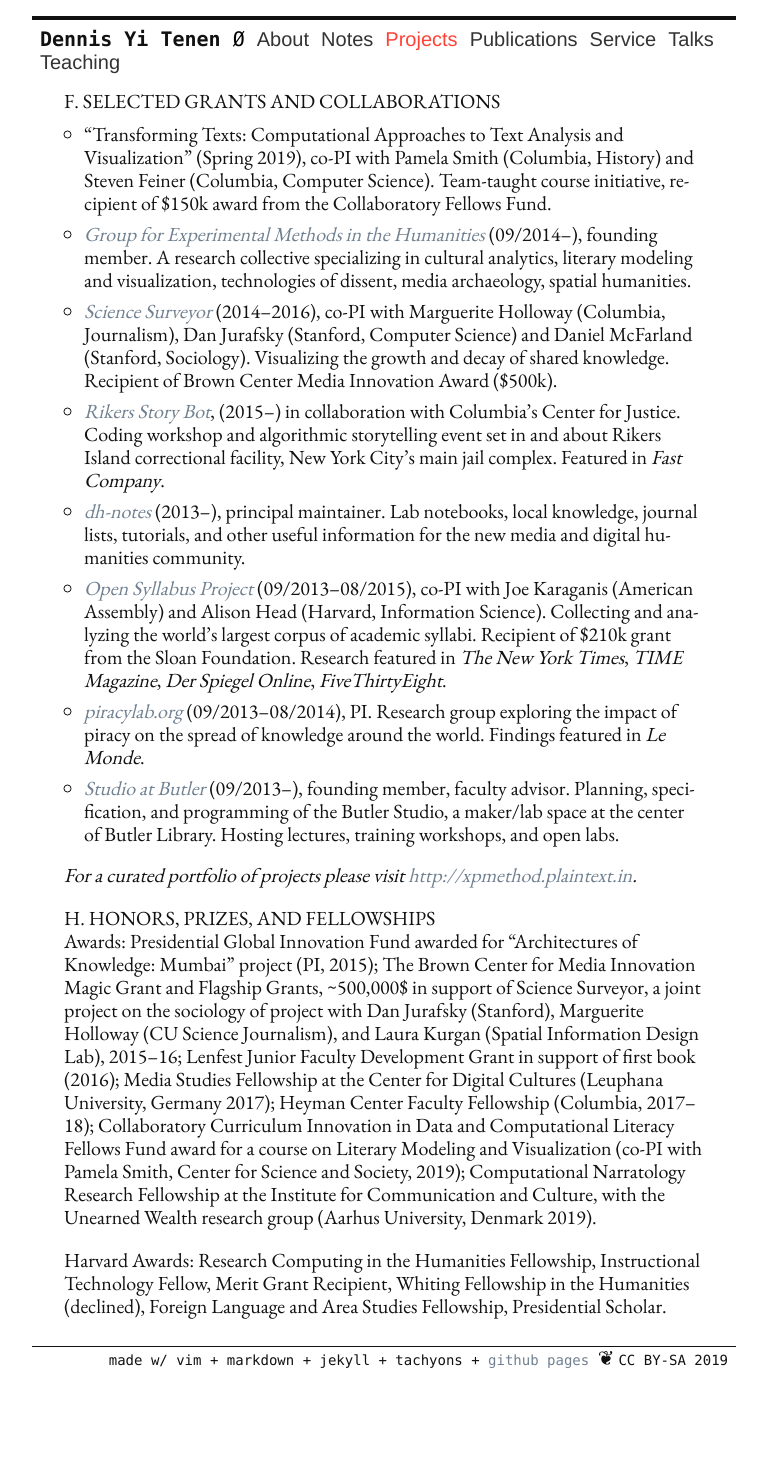
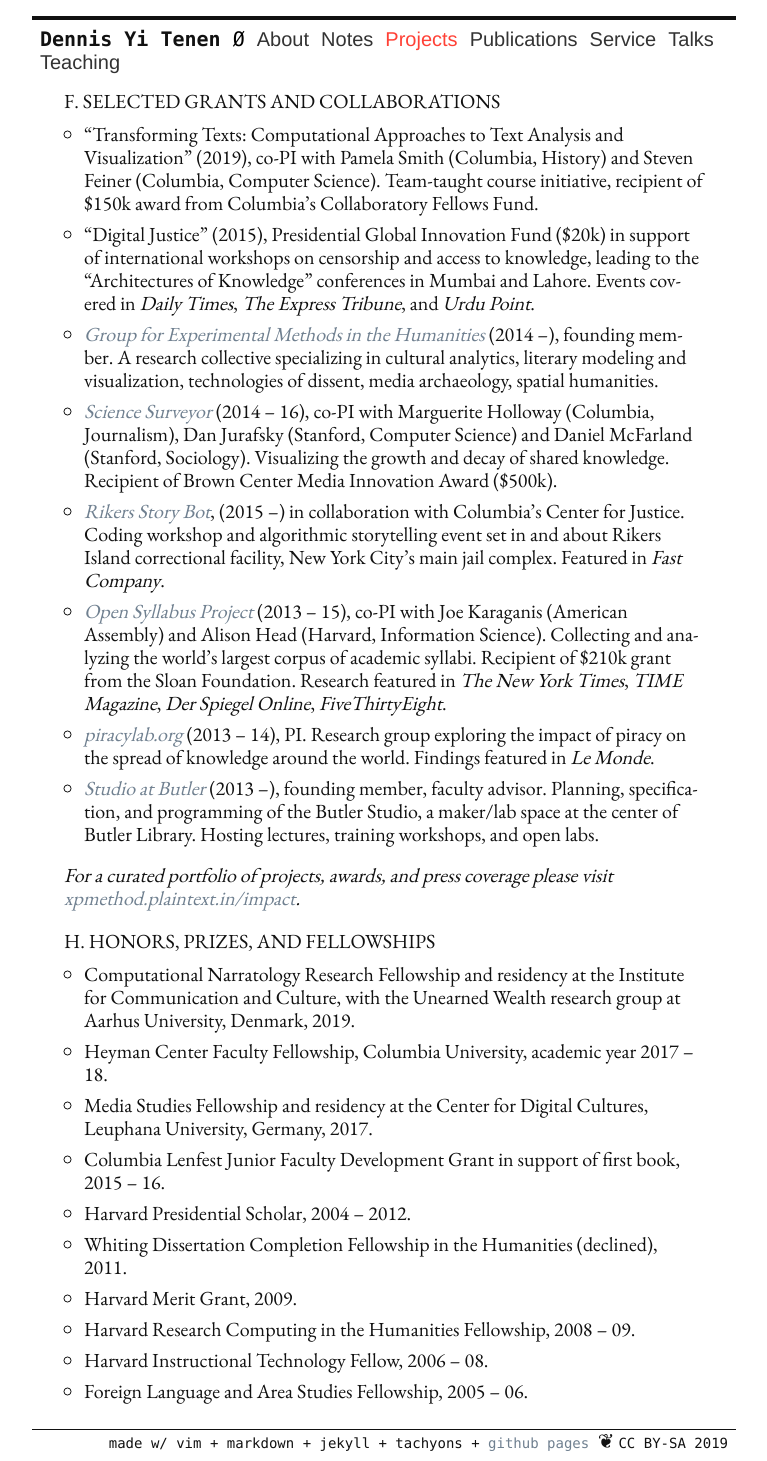
Before and after one commit to denten/denten.github.io, a Jekyll site: the page built from _pages/projects.md, in a window 1280 px wide. Shown: the whole page, without its empty margins (256-1023 px from the left). Built offline with Jekyll 4.4.1, drawn with Linux system fonts in a browser that asks for light colours; before the commit the page ends 1378 px from its top, so only the background shows below that.

Commit message:
udpate to better reflect categories

```diff
--- a/_includes/CV/05-projects.md
+++ b/_includes/CV/05-projects.md
@@ -1,60 +1,53 @@
 ## F. Selected Grants and Collaborations
 
-- "Transforming Texts: Computational Approaches to Text Analysis and
-  Visualization" (Spring 2019), co-PI with Pamela Smith (Columbia, History)
-and Steven Feiner (Columbia, Computer Science). Team-taught course initiative,
-recipient of $150k award from the Collaboratory Fellows Fund.
-- *[Group for Experimental Methods in the
-  Humanities](http://xpmethod.github.io/)* (09/2014--), founding member. A
-research collective specializing in cultural analytics, literary modeling and
-visualization, technologies of dissent, media archaeology, spatial humanities.
+- "Transforming Texts: Computational Approaches to Text Analysis and Visualization" (2019),
+  co-PI with Pamela Smith (Columbia, History) and Steven Feiner (Columbia, Computer Science).
+Team-taught course initiative, recipient of $150k award from Columbia's Collaboratory Fellows
+Fund.
+- "Digital Justice" (2015), Presidential Global Innovation Fund ($20k) in support of
+  international workshops on censorship and access to knowledge, leading to the "Architectures
+of Knowledge" conferences in Mumbai and Lahore. Events covered in *Daily Times*, *The Express
+Tribune*, and *Urdu Point*.
+- *[Group for Experimental Methods in the Humanities](http://xpmethod.github.io/)* (2014 --),
+  founding member. A research collective specializing in cultural analytics, literary modeling
+and visualization, technologies of dissent, media archaeology, spatial humanities.
 - *[Science
   Surveyor](http://xpmethod.plaintext.in/literary-modeling-and-visualization-lab/surveyor.html)*
-(2014--2016), co-PI with Marguerite Holloway (Columbia, Journalism), Dan
-Jurafsky (Stanford, Computer Science) and Daniel McFarland (Stanford,
-Sociology). Visualizing the growth and decay of shared knowledge. Recipient of
-Brown Center Media Innovation Award ($500k).
-- *[Rikers Story
-  Bot](http://xpmethod.plaintext.in/technologies-of-dissent/rikersbot.html)*,
-(2015--) in collaboration with Columbia's Center for Justice. Coding workshop
-and algorithmic storytelling event set in and about Rikers Island correctional
-facility, New York City's main jail complex. Featured in *Fast Company*.
-- *[dh-notes](https://github.com/denten/dhnotes)* (2013--), principal
-  maintainer. Lab notebooks, local knowledge, journal lists, tutorials, and
-other useful information for the new media and digital humanities community.
+(2014 -- 16), co-PI with Marguerite Holloway (Columbia, Journalism), Dan Jurafsky (Stanford,
+Computer Science) and Daniel McFarland (Stanford, Sociology). Visualizing the growth and decay
+of shared knowledge. Recipient of Brown Center Media Innovation Award ($500k).
+- *[Rikers Story Bot](http://xpmethod.plaintext.in/technologies-of-dissent/rikersbot.html)*,
+  (2015 --) in collaboration with Columbia's Center for Justice. Coding workshop and
+algorithmic storytelling event set in and about Rikers Island correctional facility, New York
+City's main jail complex. Featured in *Fast Company*.
 - *[Open Syllabus
   Project](http://xpmethod.plaintext.in/knowledge-design-studio/open-syllabus-project.html)*
-(09/2013--08/2015), co-PI with Joe Karaganis (American Assembly) and Alison
-Head (Harvard, Information Science). Collecting and analyzing the world's
-largest corpus of academic syllabi. Recipient of $210k grant from the Sloan
-Foundation.  Research featured in *The New York Times*, *TIME Magazine*, *Der
-Spiegel Online*, *FiveThirtyEight*.
-- *[piracylab.org](http://xpmethod.plaintext.in/knowledge-design-studio/piracyLab.html)*
-  (09/2013--08/2014), PI. Research group exploring the impact of piracy on the
-spread of knowledge around the world. Findings featured in *Le Monde*.
-- *[Studio at Butler](https://studio.cul.columbia.edu/)* (09/2013--), founding
-  member, faculty advisor. Planning, specification, and programming of the
-Butler Studio, a maker/lab space at the center of Butler Library. Hosting
-lectures, training workshops, and open labs.
+(2013 -- 15), co-PI with Joe Karaganis (American Assembly) and Alison Head (Harvard,
+Information Science). Collecting and analyzing the world's largest corpus of academic syllabi.
+Recipient of $210k grant from the Sloan Foundation.  Research featured in *The New York Times*,
+*TIME Magazine*, *Der Spiegel Online*, *FiveThirtyEight*.
+- *[piracylab.org](http://xpmethod.plaintext.in/knowledge-design-studio/piracyLab.html)* (2013
+  -- 14), PI. Research group exploring the impact of piracy on the spread of knowledge around
+the world. Findings featured in *Le Monde*.
+- *[Studio at Butler](https://studio.cul.columbia.edu/)* (2013 --), founding member, faculty
+  advisor. Planning, specification, and programming of the Butler Studio, a maker/lab space at
+the center of Butler Library. Hosting lectures, training workshops, and open labs.
 
-*For a curated portfolio of projects please visit
-[http://xpmethod.plaintext.in](http://xpmethod.plaintext.in).*
+*For a curated portfolio of projects, awards, and press coverage please visit
+[xpmethod.plaintext.in/impact](https://xpmethod.plaintext.in/impact.html).*
 
 ## H. Honors, Prizes, and Fellowships
 
-Awards: Presidential Global Innovation Fund awarded for "Architectures of Knowledge: Mumbai"
-project (PI, 2015); The Brown Center for Media Innovation Magic Grant and Flagship Grants,
-~500,000$ in support of Science Surveyor, a joint project on the sociology of project with Dan
-Jurafsky (Stanford), Marguerite Holloway (CU Science Journalism), and Laura Kurgan (Spatial
-Information Design Lab), 2015--16; Lenfest Junior Faculty Development Grant in support of first
-book (2016); Media Studies Fellowship at the Center for Digital Cultures (Leuphana University,
-Germany 2017); Heyman Center Faculty Fellowship (Columbia, 2017--18); Collaboratory Curriculum
-Innovation in Data and Computational Literacy Fellows Fund award for a course on Literary
-Modeling and Visualization (co-PI with Pamela Smith, Center for Science and Society, 2019);
-Computational Narratology Research Fellowship at the Institute for Communication and Culture,
-with the Unearned Wealth research group (Aarhus University, Denmark 2019).
-
-Harvard Awards: Research Computing in the Humanities Fellowship, Instructional
-Technology Fellow, Merit Grant Recipient, Whiting Fellowship in the Humanities
-(declined), Foreign Language and Area Studies Fellowship, Presidential
-Scholar.
+- Computational Narratology Research Fellowship and residency at the Institute for
+  Communication and Culture, with the Unearned Wealth research group at Aarhus University,
+Denmark, 2019.
+- Heyman Center Faculty Fellowship, Columbia University, academic year 2017 -- 18.
+- Media Studies Fellowship and residency at the Center for Digital Cultures, Leuphana
+  University, Germany, 2017.
+- Columbia Lenfest Junior Faculty Development Grant in support of first book, 2015 -- 16.
+- Harvard Presidential Scholar, 2004 -- 2012.
+- Whiting Dissertation Completion Fellowship in the Humanities (declined), 2011.
+- Harvard Merit Grant, 2009.
+- Harvard Research Computing in the Humanities Fellowship, 2008 -- 09.
+- Harvard Instructional Technology Fellow, 2006 -- 08.
+- Foreign Language and Area Studies Fellowship, 2005 -- 06.
```
Also changed, not shown: _includes/CV/02-affiliation.md (+6 -6 lines), _includes/CV/03-teaching.md (+43 -37 lines), _includes/CV/04-publications.md (+21 -20 lines), _includes/CV/07-service.md (+29 -47 lines).
